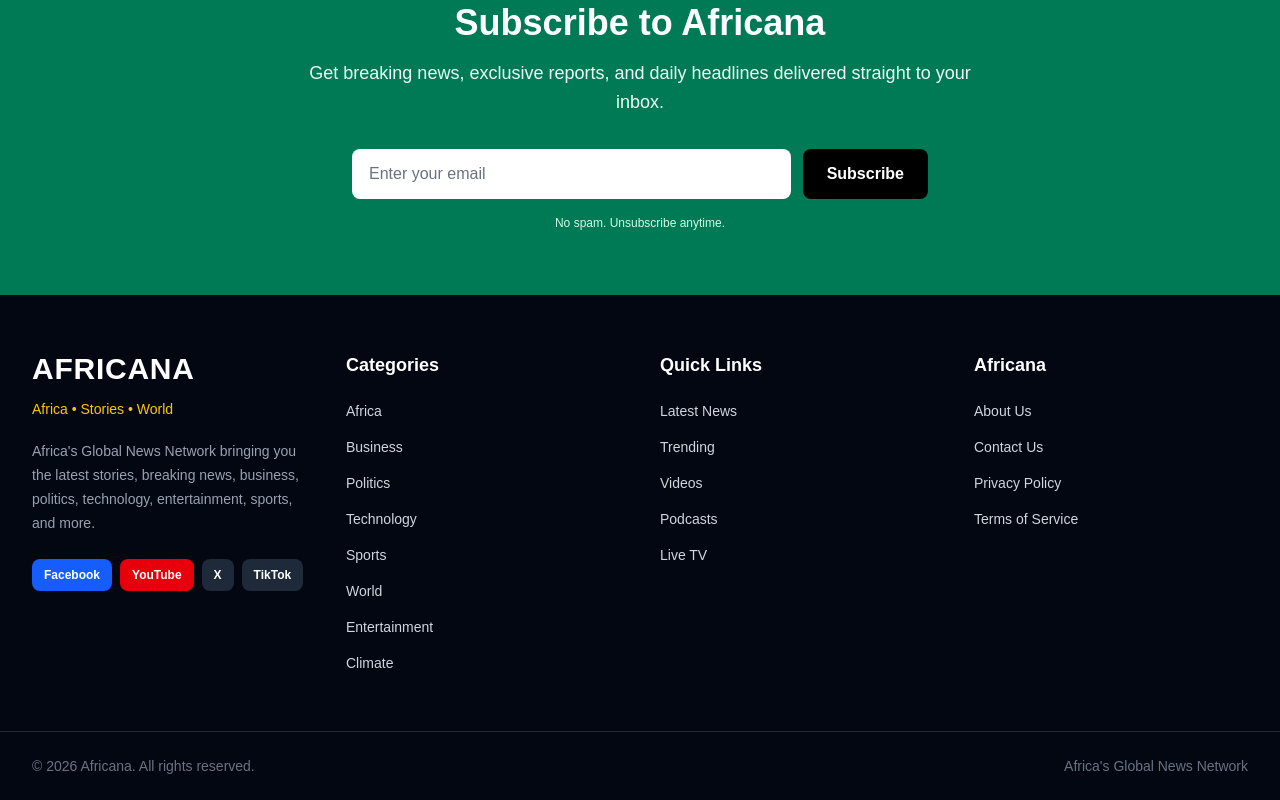
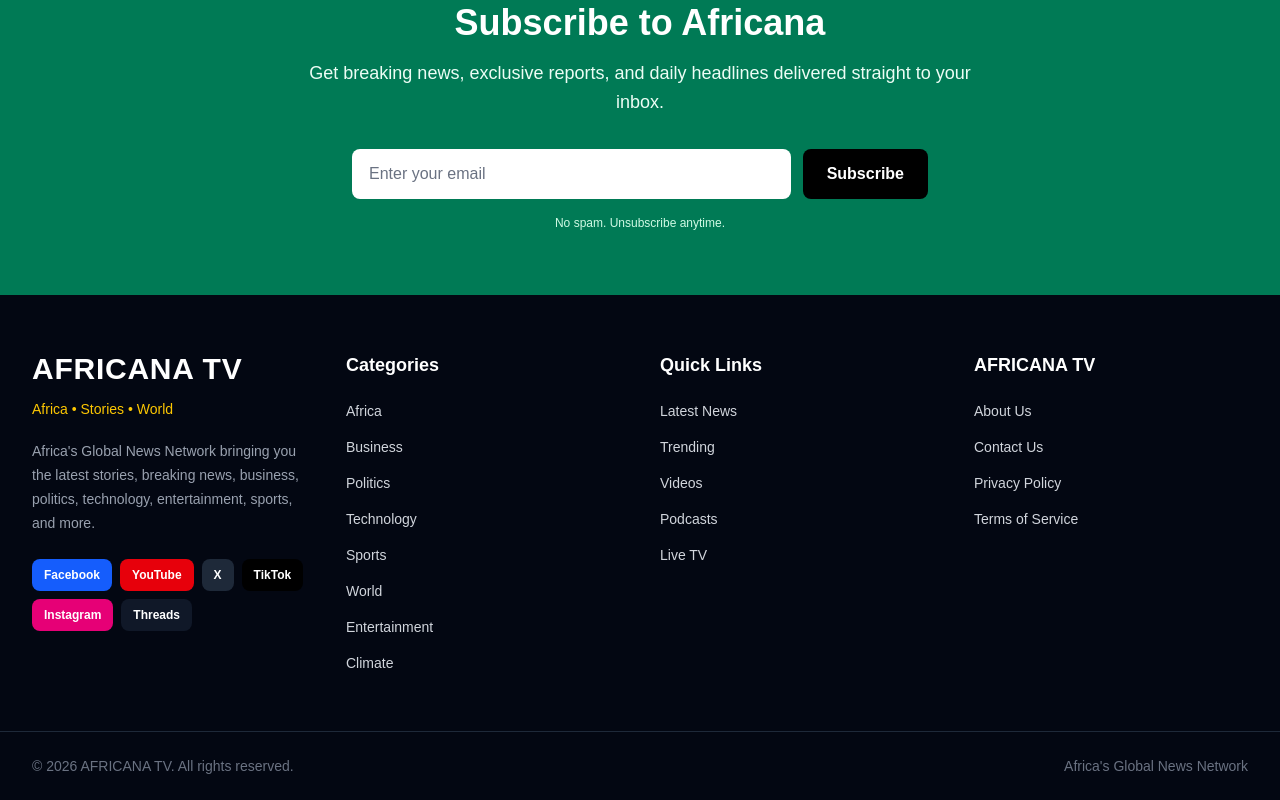
Before and after one commit to tbagbotas/Africana, a Next.js app: page / in a window 1280 px wide. Shown: the part 1608-2408 px from the top of the page. Built offline with nearby package versions, Linux system fonts and the light colour scheme; no server answers; the database is empty.

Commit message:
Update website branding to AFRICANA TV

```diff
--- a/src/app/components/Footer.tsx
+++ b/src/app/components/Footer.tsx
@@ -1,3 +1,4 @@
+
 import Link from "next/link";
 
 const categories = [
@@ -26,6 +27,51 @@ const companyLinks = [
   { href: "/terms", label: "Terms of Service" },
 ];
 
+const socialLinks = [
+  {
+    href: "https://www.facebook.com/",
+    label: "Facebook",
+    ariaLabel: "AFRICANA TV on Facebook",
+    className:
+      "rounded-lg bg-blue-600 px-3 py-2 text-xs font-semibold text-white transition hover:bg-blue-500",
+  },
+  {
+    href: "https://www.youtube.com/",
+    label: "YouTube",
+    ariaLabel: "AFRICANA TV on YouTube",
+    className:
+      "rounded-lg bg-red-600 px-3 py-2 text-xs font-semibold text-white transition hover:bg-red-500",
+  },
+  {
+    href: "https://x.com/",
+    label: "X",
+    ariaLabel: "AFRICANA TV on X",
+    className:
+      "rounded-lg bg-gray-800 px-3 py-2 text-xs font-semibold text-white transition hover:bg-gray-700",
+  },
+  {
+    href: "https://www.tiktok.com/",
+    label: "TikTok",
+    ariaLabel: "AFRICANA TV on TikTok",
+    className:
+      "rounded-lg bg-black px-3 py-2 text-xs font-semibold text-white transition hover:bg-gray-800",
+  },
+  {
+    href: "https://www.instagram.com/",
+    label: "Instagram",
+    ariaLabel: "AFRICANA TV on Instagram",
+    className:
+      "rounded-lg bg-pink-600 px-3 py-2 text-xs font-semibold text-white transition hover:bg-pink-500",
+  },
+  {
+    href: "https://www.threads.net/",
+    label: "Threads",
+    ariaLabel: "AFRICANA TV on Threads",
+    className:
+      "rounded-lg bg-gray-900 px-3 py-2 text-xs font-semibold text-white transition hover:bg-gray-800",
+  },
+];
+
 export default function Footer() {
   return (
     <footer className="bg-gray-950 text-gray-300">
@@ -35,12 +81,12 @@ export default function Footer() {
           <div>
             <Link href="/" className="inline-block">
               <h2 className="text-3xl font-extrabold tracking-wide text-white transition hover:text-yellow-400">
-                AFRICANA
+                AFRICANA TV
               </h2>
             </Link>
 
             <p className="mt-3 text-sm font-medium text-yellow-400">
-              Africa • Stories • World
+              Africa &bull; Stories &bull; World
             </p>
 
             <p className="mt-5 max-w-sm text-sm leading-6 text-gray-400">
@@ -51,37 +97,18 @@ export default function Footer() {
 
             {/* Social Links */}
             <div className="mt-6 flex flex-wrap gap-2">
-              <a
-                href="#"
-                aria-label="Africana on Facebook"
-                className="rounded-lg bg-blue-600 px-3 py-2 text-xs font-semibold text-white transition hover:bg-blue-500"
-              >
-                Facebook
-              </a>
-
-              <a
-                href="#"
-                aria-label="Africana on YouTube"
-                className="rounded-lg bg-red-600 px-3 py-2 text-xs font-semibold text-white transition hover:bg-red-500"
-              >
-                YouTube
-              </a>
-
-              <a
-                href="#"
-                aria-label="Africana on X"
-                className="rounded-lg bg-gray-800 px-3 py-2 text-xs font-semibold text-white transition hover:bg-gray-700"
-              >
-                X
-              </a>
-
-              <a
-                href="#"
-                aria-label="Africana on TikTok"
-                className="rounded-lg bg-gray-800 px-3 py-2 text-xs font-semibold text-white transition hover:bg-gray-700"
-              >
-                TikTok
-              </a>
+              {socialLinks.map((social) => (
+                <a
+                  key={social.label}
+                  href={social.href}
+                  target="_blank"
+                  rel="noopener noreferrer"
+                  aria-label={social.ariaLabel}
+                  className={social.className}
+                >
+                  {social.label}
+                </a>
+              ))}
             </div>
           </div>
 
@@ -125,10 +152,10 @@ export default function Footer() {
             </ul>
           </div>
 
-          {/* Africana */}
+          {/* AFRICANA TV */}
           <div>
             <h3 className="text-lg font-bold text-white">
-              Africana
+              AFRICANA TV
             </h3>
 
             <ul className="mt-5 space-y-3">
@@ -150,7 +177,7 @@ export default function Footer() {
       {/* Copyright */}
       <div className="border-t border-gray-800">
         <div className="mx-auto flex max-w-7xl flex-col gap-2 px-4 py-6 text-center text-sm text-gray-500 sm:px-6 lg:flex-row lg:items-center lg:justify-between lg:px-8 lg:text-left">
-          <p>© 2026 Africana. All rights reserved.</p>
+          <p>© 2026 AFRICANA TV. All rights reserved.</p>
 
           <p>Africa&apos;s Global News Network</p>
         </div>
--- a/src/app/layout.tsx
+++ b/src/app/layout.tsx
@@ -13,11 +13,10 @@ const geistMono = Geist_Mono({
 });
 
 export const metadata: Metadata = {
-  title: "AFRICANA — Africa's Global News Network",
+  title: "AFRICANA TV — Africa's Global News Network",
   description:
-    "AFRICANA brings you the latest news, stories and developments from Africa and around the world.",
+    "AFRICANA TV brings you the latest African news, breaking stories, interviews, documentaries and developments from Africa and around the world.",
 };
-
 export default function RootLayout({
   children,
 }: Readonly<{
@@ -26,9 +25,15 @@ export default function RootLayout({
   return (
     <html
       lang="en"
+      suppressHydrationWarning
       className={`${geistSans.variable} ${geistMono.variable} h-full antialiased`}
     >
-      <body className="min-h-full flex flex-col">{children}</body>
+      <body
+        suppressHydrationWarning
+        className="min-h-full flex flex-col"
+      >
+        {children}
+      </body>
     </html>
   );
 }
```
